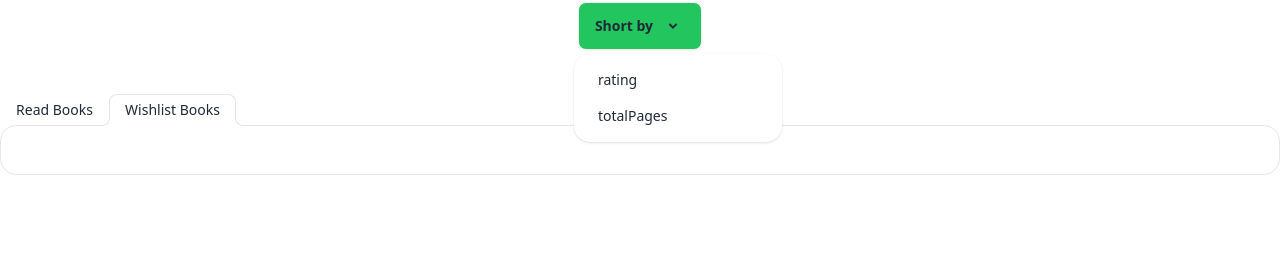
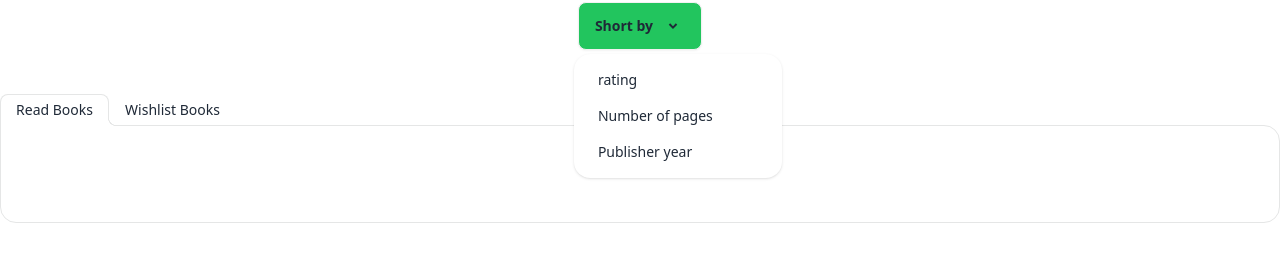
Before and after one commit to MaskuraBegum/Book_vibe, a React (Vite) app: page /listedBooks in a window 1280 px wide. Both pictures are taken after a click on the heading "Short by". Shown: the part 254-516 px from the top of the page. Built offline with nearby package versions, Linux system fonts and the light colour scheme; a web font is replaced by a local one.

Commit message:
added sorted functionality

```diff
--- a/src/components/ListBooks/ListBooks.jsx
+++ b/src/components/ListBooks/ListBooks.jsx
@@ -7,24 +7,24 @@ import { getReadBooks, saveReadBooks } from "../Utility/Utility";
 
 
 const ListBooks = () => {
-    const storeBooks = getReadBooks();
-    const [displayr, setdisplayr] = useState([]);
-    const [display,setdisplay] = useState([]);
-    const handlebyrating= sort =>{
-        if(sort ==='rating'){
-            const rat = storeBooks.sort((a,b) => b.rating - a.rating);
-            setdisplayr(rat);
-
-        }
-        else if(sort ==='totalPages'){
-            const rat = storeBooks.sort((a,b) => b.totalPages - a.totalPages);
-            setdisplay(rat);
-        }
-        console.log("display", displayr);
-        displayr.map(book => saveReadBooks({book}))
-        display.mao(book => saveReadBooks({book}))
+    const [displayr, setdisplayr] = useState(true);
+    const [displayrt, setdisplayrt] = useState(true);
+    const [displayrp, setdisplayrp] = useState(true);
+     const [displayw,setdisplayw] = useState(true);
+     const [displaywt, setdisplaywt] = useState(true)
+     const [displaywp, setdisplaywp] = useState(true)
+    const handlebyrating= state =>{
+            setdisplayr(state);
+            setdisplayw(state);
+            setdisplayrp(state);
 
     }
+    const handlebytotalpage = state =>{
+        setdisplayrt(state);
+        setdisplaywt(state);
+        setdisplaywp(state);
+    }
+    console.log("display form handle", displayr);
     return (
         <div>
             <div className="flex justify-center items-center bg-gray-100 rounded-xl mt-6">
@@ -34,18 +34,19 @@ const ListBooks = () => {
                 <details className="dropdown">
                     <summary className="m-1 btn bg-green-500">Short by <span className="text-2xl"><RiArrowDropDownLine /></span></summary>
                     <ul className="p-2 shadow menu dropdown-content z-[1] bg-base-100 rounded-box w-52">
-                        <li onClick={()=>handlebyrating('rating')}><a>rating</a></li>
-                        <li><a>totalPages</a></li>
+                        <li onClick={()=>handlebyrating(false)}><a>rating</a></li>
+                        <li onClick={()=>handlebytotalpage(false)}><a>Number of pages</a></li>
+                        <li onClick={()=>handlebytotalpage(false)}><a>Publisher year</a></li>
                     </ul>
                 </details>
             </div>
             <div>
                 <div role="tablist" className="tabs tabs-lifted">
-                    <input type="radio" name="my_tabs_2" role="tab" className="tab" aria-label="Read Books" />
-                    <div role="tabpanel" className="tab-content bg-base-100 border-base-300 rounded-box p-12 "><Readlist></Readlist></div>
+                    <input type="radio" name="my_tabs_2" role="tab" className="tab" aria-label="Read Books" checked />
+                    <div role="tabpanel" className="tab-content bg-base-100 border-base-300 rounded-box p-12 "><Readlist displayr={displayr} displayrt= {displayrt} displayrp={displayrp} ></Readlist></div>
 
-                    <input type="radio" name="my_tabs_2" role="tab" className="tab" aria-label="Wishlist Books" checked />
-                    <div role="tabpanel" className="tab-content bg-base-100 border-base-300 rounded-box p-6"><Wishlist></Wishlist></div>
+                    <input type="radio" name="my_tabs_2" role="tab" className="tab" aria-label="Wishlist Books"  />
+                    <div role="tabpanel" className="tab-content bg-base-100 border-base-300 rounded-box p-6"><Wishlist displayw={displayw} displaywt={displaywt} displaywp={displaywp}></Wishlist></div>
                 </div>
             </div>
         </div>
--- a/src/components/ListBooks/Readlist.jsx
+++ b/src/components/ListBooks/Readlist.jsx
@@ -1,13 +1,30 @@
 
 import { getReadBooks } from "../Utility/Utility";
 import Rcard from "./Rcard";
-const Readlist = () => {
+const Readlist = ({displayr,displayrt}) => {
     const storeBooks = getReadBooks();
-    console.log(storeBooks);
+    let render;
+    if(!displayr){
+         render = storeBooks.sort((a,b) => b.rating - a.rating);
+    }
+    else{
+        render = storeBooks
+    }
+    if(!displayrt){
+        render = storeBooks.sort((a,b)=> b.totalPages - a.totalPages)
+    }
+    else{
+        render = storeBooks;
+    }
+
+
+    console.log('display', !displayr);
+    console.log( 'the sort',render);
+    // console.log(storeBooks);
     return (
         <div className="">
             {
-                storeBooks.map((book,idx) => <Rcard key = {idx} book={book}></Rcard>)
+                render.map((book,idx) => <Rcard key = {idx} book={book}></Rcard>)
             }
         </div>
     );
--- a/src/components/ListBooks/Wishlist.jsx
+++ b/src/components/ListBooks/Wishlist.jsx
@@ -2,12 +2,31 @@ import { getWishBooks } from "../Utility/Utility";
 import Rcard from "./Rcard";
 
 
-const Wishlist = () => {
+const Wishlist = ({displayw,displaywt,displaywp}) => {
     const storeWish = getWishBooks();
+    let render;
+    if(!displayw){
+        render = storeWish.sort((a,b)=> b.rating - a.rating)
+    }
+    else{
+        render = storeWish;
+    }
+    if(!displaywt){
+        render = storeWish.sort((a,b)=> b.totalPages - a.totalPages)
+    }
+    else{
+        render = storeWish;
+    }
+    if(!displaywp){
+        render = storeWish.sort((a,b)=> b.yearOfPublishing - a.yearOfPublishing)
+    }
+    else{
+        render = storeWish;
+    }
     return (
         <div className="">
             {
-                storeWish.map((book,idx) => <Rcard key = {idx} book={book}></Rcard>)
+                render.map((book,idx) => <Rcard key = {idx} book={book}></Rcard>)
             }
         </div>
     );
--- a/src/main.jsx
+++ b/src/main.jsx
@@ -42,7 +42,7 @@ const router = createBrowserRouter([
       {
         path:'/coming',
         element:<Coming></Coming>,
-        loader:()=> fetch('../public/coming.json'),
+        loader:()=> fetch('./coming.json'),
       },
       {
         path:'/question',
```
